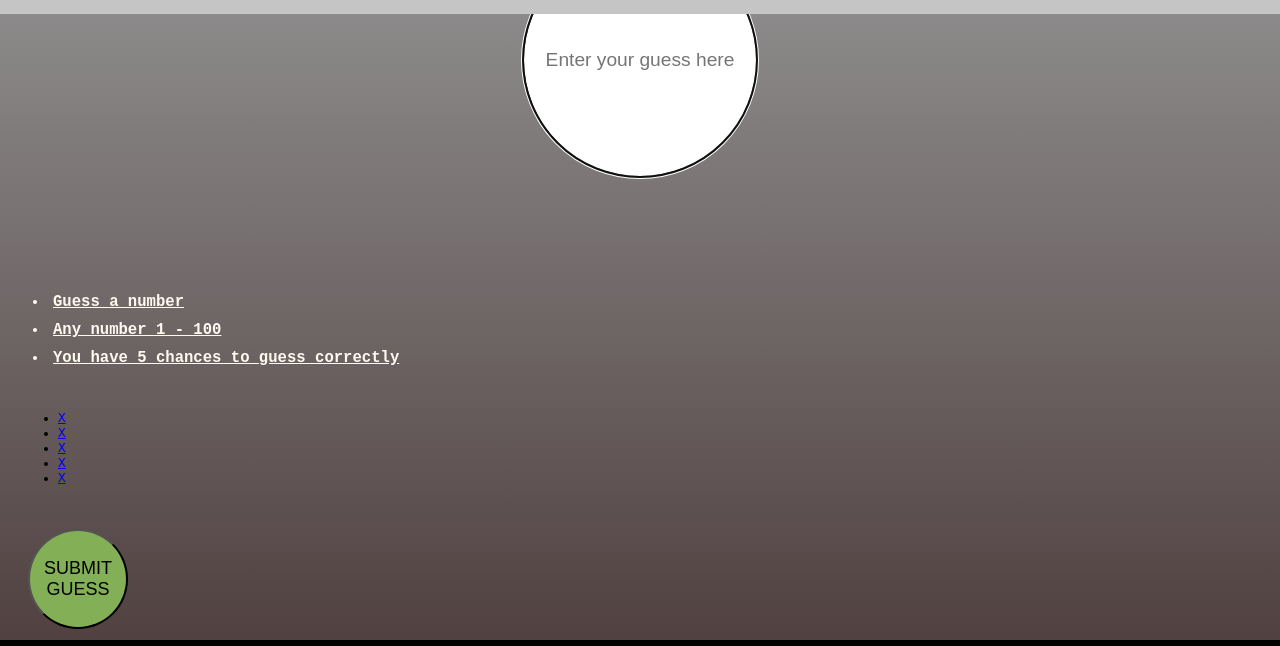
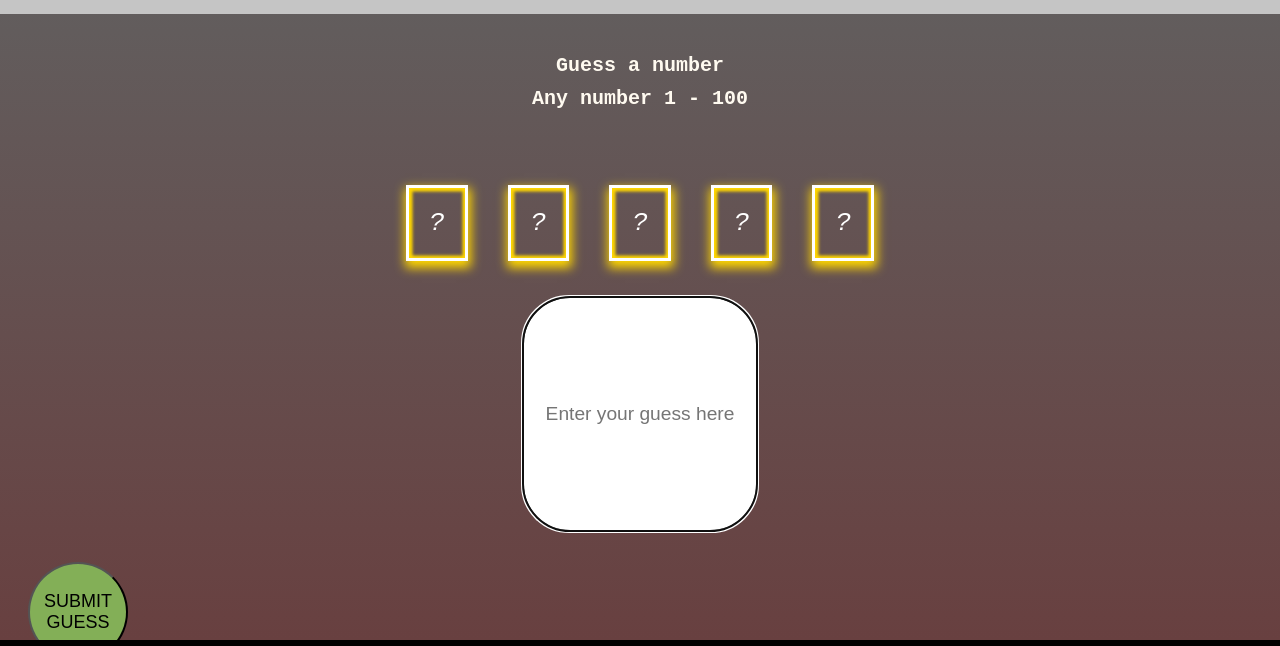
Before and after one commit to Remics89/Guessing_Game, a website: page index.html in a window 1280 px wide. Shown: the part 76-722 px from the top of the page. Drawn offline with Linux system fonts and the light colour scheme.

Commit message:
elements shifted, change of gradient and guess boxes centered

```diff
--- a/index.html
+++ b/index.html
@@ -13,18 +13,10 @@
     <header>
       <h1 class="title">Can You Guess The Number?</h1>
     </header>
-    <div class="main-content">
-      <input
-        id="guessbox"
-        placeholder="Enter your guess here"
-        autofocus="autofocus"
-        maxlength="3" />
-    </div>
     <caption>
       <ul class="parameters">
         <li class="item1">Guess a number</li>
         <li class="item2">Any number 1 - 100</li>
-        <li class="item3">You have 5 chances to guess correctly</li>
       </ul>
     </caption>
     <div>
@@ -35,7 +27,7 @@
             href="#"
             title="Your 1st guess will appear here"
             placeholder="X"
-            >X
+            ><i class="guess-input">?</i>
           </a>
         </li>
         <li>
@@ -44,7 +36,7 @@
             href="#"
             title="Your 2nd guess will appear here"
             placeholder="X"
-            >X
+            ><i class="guess-input">?</i>
           </a>
         </li>
         <li>
@@ -53,7 +45,7 @@
             href="#"
             title="Your 3rd guess will appear here"
             placeholder="X"
-            >X
+            ><i class="guess-input">?</i>
           </a>
         </li>
         <li>
@@ -62,7 +54,7 @@
             href="#"
             title="Your 4th guess will appear here"
             placeholder="X"
-            >X
+            ><i class="guess-input">?</i>
           </a>
         </li>
         <li>
@@ -71,10 +63,17 @@
             href="#"
             title="Your 5th guess will appear here"
             placeholder="X"
-            >X
+            ><i class="guess-input">?</i>
           </a>
         </li>
       </ul>
+    </div>
+    <div class="main-content">
+      <input
+        id="guessbox"
+        placeholder="Enter your guess here"
+        autofocus="autofocus"
+        maxlength="3" />
     </div>
     <div class="gamenav">
       <div>
--- a/main.css
+++ b/main.css
@@ -1,5 +1,5 @@
 html {
-    background-image: linear-gradient(#949494, #493737);
+    background-image: linear-gradient(#616161, #693c3c);
     height: 100%;
     font-family: monospace;
 }
@@ -26,18 +26,35 @@ header {
     flex-direction: column;
     margin-top: 100px;
     color: floralwhite;
-    font-size: larger;
+    font-size: x-large;
     font-weight: bold;
-    text-decoration: underline;
+    text-decoration: none;
+    align-items: center;
 }
 
 div {
     padding: 10px;
 }
 
+ul  {
+    display: flex;
+    justify-content: center;
+    padding: 2%;
+    list-style-type: none;
+}
+
+.showguess  {
+    padding: 20px;
+    margin: 20px;
+    font-size: xx-large;
+    border: solid 3px white;
+    text-decoration: none;
+    color: white;
+    box-shadow: inset .5px .5px 3px 3px gold, 1px 5px 10px 2px gold;
+}
+
 .item1,
-.item2,
-.item3 {
+.item2 {
     padding: 5px;
 }
 
@@ -48,7 +65,7 @@ div {
 
 #guessbox {
     padding: 20px;
-    border-radius: 50%;
+    border-radius: 20%;
     height: 10em;
     width: 10em;
     text-align: center;
```
